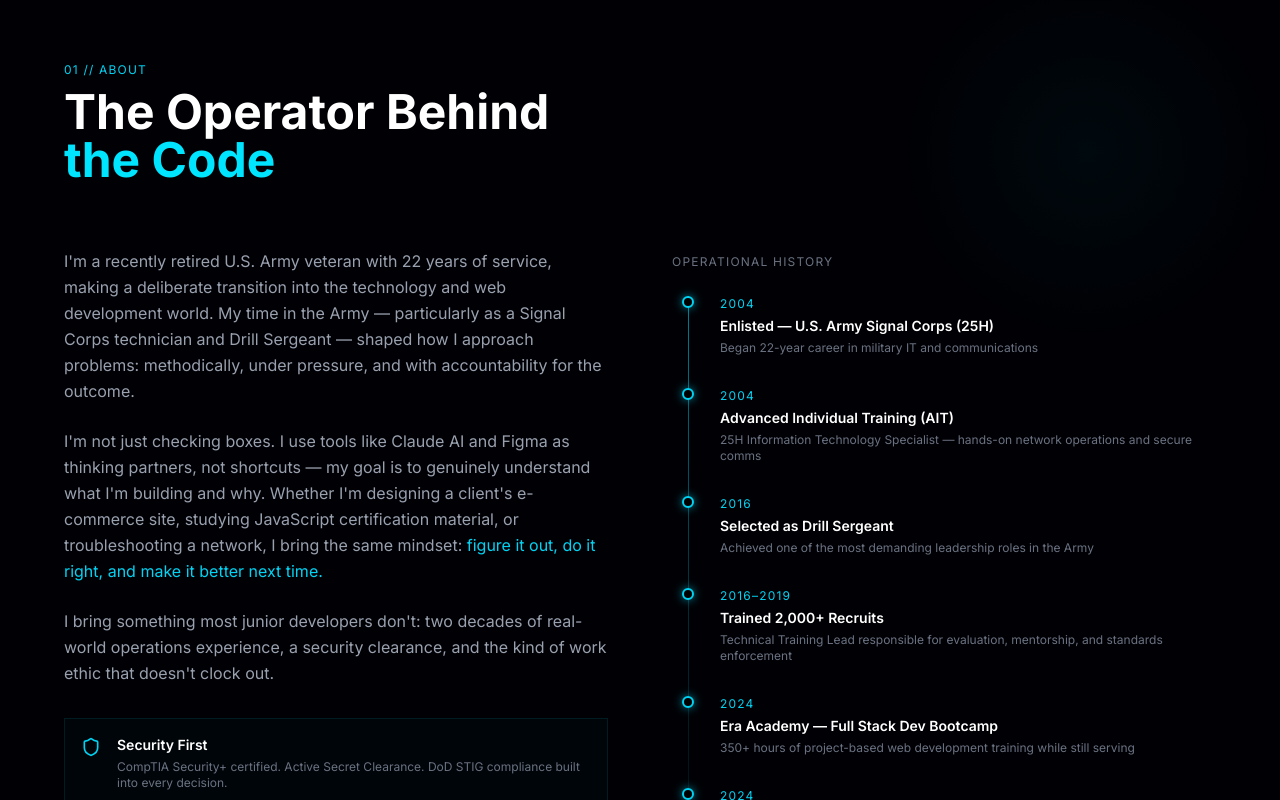
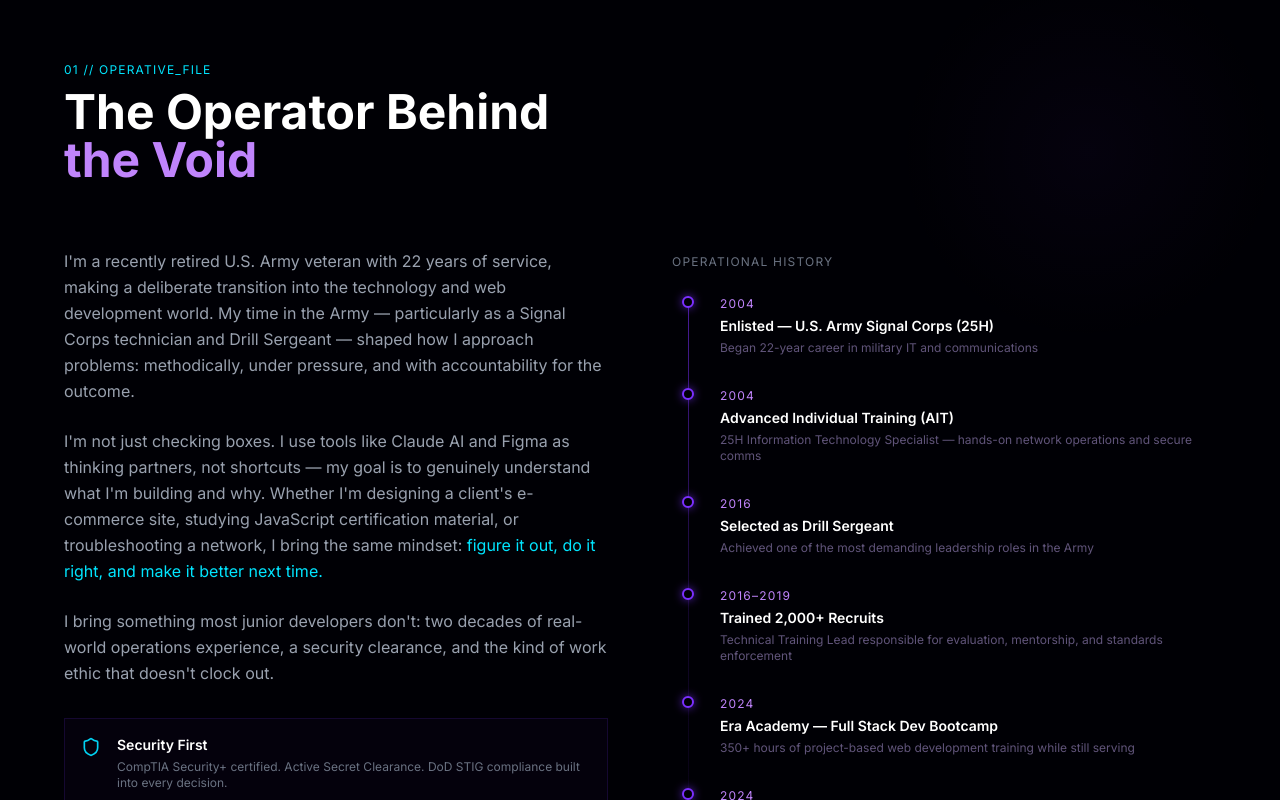
Before and after one commit to jonmasropian/Masropian-portfolio-template, a Next.js app: page / in a window 1280 px wide. Shown: the part 840-1640 px from the top of the page. Built offline with nearby package versions, Linux system fonts and the light colour scheme.

Commit message:
feat: update About section and MilitaryTimeline to void horror theme

```diff
--- a/src/components/portfolio/About/MilitaryTimeline.tsx
+++ b/src/components/portfolio/About/MilitaryTimeline.tsx
@@ -16,22 +16,32 @@ export default function MilitaryTimeline() {
       className="relative"
     >
       {/* Vertical line */}
-      <div className="absolute left-4 top-0 bottom-0 w-px bg-gradient-to-b from-cyan-400/60 via-cyan-400/20 to-transparent" />
+      <div className="absolute left-4 top-0 bottom-0 w-px"
+        style={{ background: 'linear-gradient(to bottom, rgba(123,47,255,0.6), rgba(123,47,255,0.15), transparent)' }} />
 
       <div className="space-y-8 pl-12">
         {militaryTimeline.map((item, idx) => (
           <motion.div key={idx} variants={fadeUp} className="relative">
-            {/* Dot */}
+            {/* Node — cyan for current/last, purple for past */}
             <div
-              className="absolute -left-[2.35rem] w-3 h-3 rounded-full border-2 border-cyan-400 bg-black"
-              style={{ boxShadow: '0 0 10px rgba(0,229,255,0.6)' }}
+              className="absolute -left-[2.35rem] w-3 h-3 rounded-full border-2"
+              style={{
+                borderColor: idx === militaryTimeline.length - 1 ? '#00e5ff' : '#7b2fff',
+                background: '#000005',
+                boxShadow: idx === militaryTimeline.length - 1
+                  ? '0 0 10px rgba(0,229,255,0.7)'
+                  : '0 0 10px rgba(123,47,255,0.7)',
+              }}
             />
             {/* Year */}
-            <div className="text-xs font-mono text-cyan-400 mb-1 tracking-widest">{item.year}</div>
+            <div className="text-xs font-mono mb-1 tracking-widest"
+              style={{ color: idx === militaryTimeline.length - 1 ? '#00e5ff' : '#c084fc' }}>
+              {item.year}
+            </div>
             {/* Event */}
             <div className="text-white font-semibold text-sm">{item.event}</div>
             {/* Detail */}
-            <div className="text-gray-500 text-xs mt-1 font-mono">{item.detail}</div>
+            <div className="text-xs mt-1 font-mono" style={{ color: 'rgba(160,140,200,0.6)' }}>{item.detail}</div>
           </motion.div>
         ))}
       </div>
--- a/src/components/portfolio/About/index.tsx
+++ b/src/components/portfolio/About/index.tsx
@@ -19,7 +19,7 @@ export default function About() {
     <section id="about" className="py-24 px-6 relative overflow-hidden">
       {/* Background accent */}
       <div className="absolute right-0 top-0 w-96 h-96 pointer-events-none"
-        style={{ background: 'radial-gradient(circle, rgba(0,229,255,0.04) 0%, transparent 70%)' }} />
+        style={{ background: 'radial-gradient(circle, rgba(123,47,255,0.04) 0%, transparent 70%)' }} />
 
       <div className="max-w-6xl mx-auto">
         {/* Section header */}
@@ -30,10 +30,12 @@ export default function About() {
           animate={isVisible ? 'visible' : 'hidden'}
           className="mb-16"
         >
-          <span className="text-xs font-mono text-cyan-400 tracking-widest">01 // ABOUT</span>
+          <span className="text-xs font-mono tracking-widest" style={{ color: '#00e5ff' }}>
+            01 // OPERATIVE_FILE
+          </span>
           <h2 className="text-4xl md:text-5xl font-bold text-white mt-2">
             The Operator Behind<br />
-            <span style={{ color: '#00E5FF' }}>the Code</span>
+            <span style={{ color: '#c084fc' }}>the Void</span>
           </h2>
         </motion.div>
 
@@ -48,7 +50,7 @@ export default function About() {
               I'm a recently retired U.S. Army veteran with 22 years of service, making a deliberate transition into the technology and web development world. My time in the Army — particularly as a Signal Corps technician and Drill Sergeant — shaped how I approach problems: methodically, under pressure, and with accountability for the outcome.
             </p>
             <p className="text-gray-400 leading-relaxed mb-6">
-              I'm not just checking boxes. I use tools like Claude AI and Figma as thinking partners, not shortcuts — my goal is to genuinely understand what I'm building and why. Whether I'm designing a client's e-commerce site, studying JavaScript certification material, or troubleshooting a network, I bring the same mindset: <span className="text-cyan-400">figure it out, do it right, and make it better next time.</span>
+              I'm not just checking boxes. I use tools like Claude AI and Figma as thinking partners, not shortcuts — my goal is to genuinely understand what I'm building and why. Whether I'm designing a client's e-commerce site, studying JavaScript certification material, or troubleshooting a network, I bring the same mindset: <span style={{ color: '#00e5ff' }}>figure it out, do it right, and make it better next time.</span>
             </p>
             <p className="text-gray-400 leading-relaxed">
               I bring something most junior developers don't: two decades of real-world operations experience, a security clearance, and the kind of work ethic that doesn't clock out.
@@ -58,7 +60,7 @@ export default function About() {
             <div className="mt-8 space-y-4">
               {pillars.map(({ icon: Icon, label, desc }) => (
                 <div key={label} className="flex gap-4 p-4"
-                  style={{ border: '1px solid rgba(0,229,255,0.1)', background: 'rgba(0,229,255,0.02)' }}>
+                  style={{ border: '1px solid rgba(123,47,255,0.15)', background: 'rgba(123,47,255,0.03)' }}>
                   <Icon size={20} className="text-cyan-400 flex-shrink-0 mt-0.5" />
                   <div>
                     <div className="text-white text-sm font-semibold">{label}</div>
@@ -80,6 +82,10 @@ export default function About() {
             </div>
             <MilitaryTimeline />
           </motion.div>
+          <div className="mt-8 text-xs font-mono void-flicker"
+            style={{ color: '#ff4d6d', border: '1px solid rgba(255,77,109,0.25)', padding: '0.4rem 0.75rem', background: 'rgba(40,0,10,0.4)' }}>
+            &#9650; ANOMALY: 22 years of encrypted service records detected
+          </div>
         </div>
       </div>
     </section>
```
